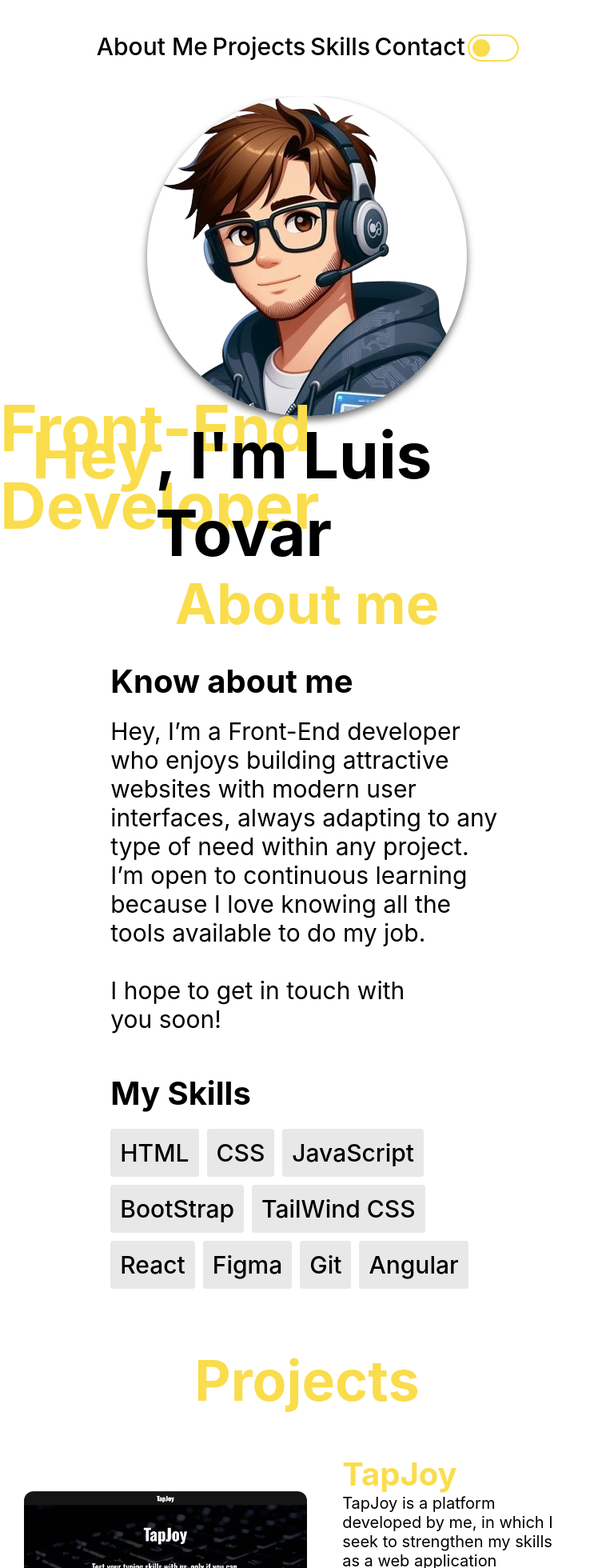
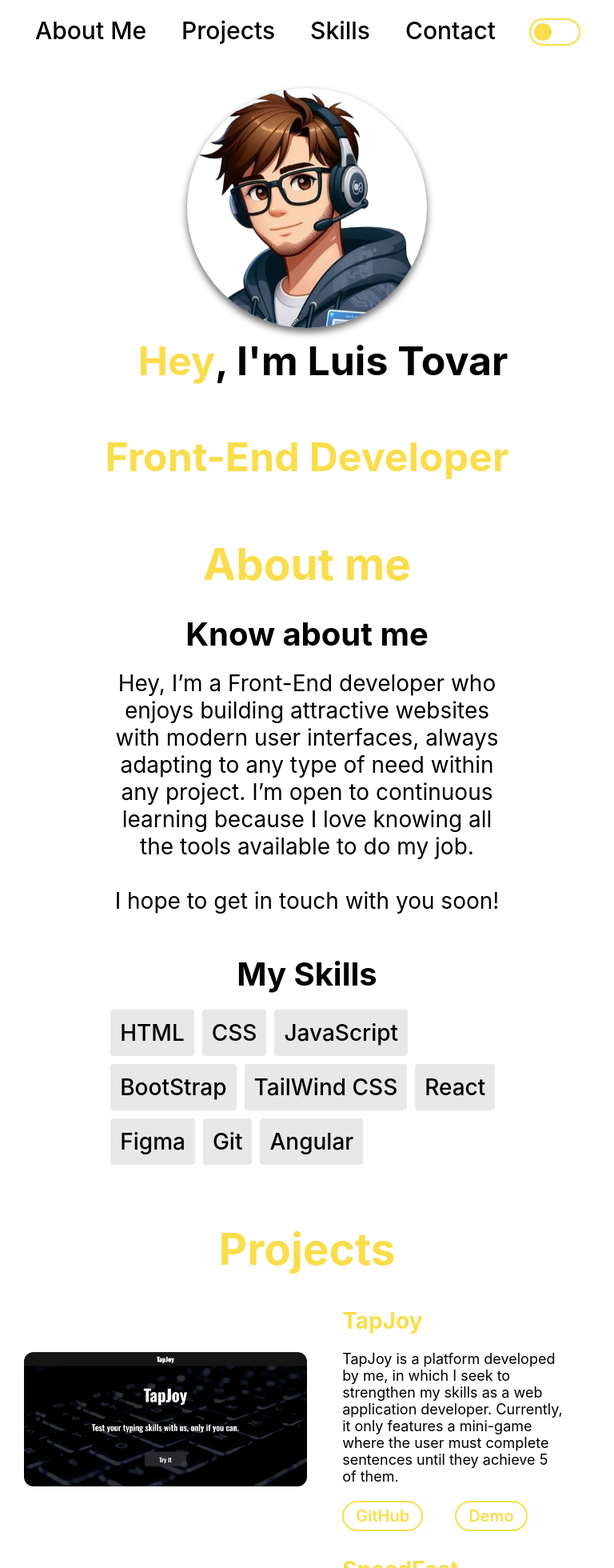
Before and after one commit to LTovarAlc/portflolio-ltovardev, a React (Create React App) app: page / in a window 768 px wide. Shown: the top 1960 px of the page at 80% size. Built offline with nearby package versions, Linux system fonts and the light colour scheme.

Commit message:
responsive en todas las tablets

```diff
--- a/src/components/aboutMe/aboutMe.css
+++ b/src/components/aboutMe/aboutMe.css
@@ -90,3 +90,71 @@
         font-size: 30px;
     }
 }
+
+@media screen and (max-width: 1024px) and (min-width: 820px){
+    .section-title{
+        font-size: 55px
+    }
+    .aboutMe-content{
+        display: flex;
+        flex-direction: column;
+        justify-content: center;
+        align-items: center;
+        gap: 50px;
+    }
+    .aboutMe-text{
+        width: 80%;
+    }
+    .aboutMe h3{
+        font-size: 40px;
+        text-align: center;
+    }
+    .aboutMe p{
+        text-align: center;
+        font-size: 28px;
+    }
+    .aboutMe-skills{
+        width: 80%;
+        display: flex;
+        flex-direction: column;
+        justify-content: center;
+        align-items: center;
+    }
+    .skills-container span{
+        font-size: 28px;
+    }
+}
+
+@media screen and (min-width: 768px) and (max-width: 820px){
+    .section-title{
+        font-size: 55px
+    }
+    .aboutMe-content{
+        display: flex;
+        flex-direction: column;
+        justify-content: center;
+        align-items: center;
+        gap: 50px;
+    }
+    .aboutMe-text{
+        width: 80%;
+    }
+    .aboutMe h3{
+        font-size: 40px;
+        text-align: center;
+    }
+    .aboutMe p{
+        text-align: center;
+        font-size: 28px;
+    }
+    .aboutMe-skills{
+        width: 80%;
+        display: flex;
+        flex-direction: column;
+        justify-content: center;
+        align-items: center;
+    }
+    .skills-container span{
+        font-size: 28px;
+    }
+}
--- a/src/components/footer/footer.css
+++ b/src/components/footer/footer.css
@@ -101,3 +101,65 @@
         font-size: 30px
     }
 }
+
+@media screen and (max-width: 1024px) and (min-width: 820px){
+    .principals-footer{
+        width: 80%;
+    }
+    .principals-footer h3{
+        font-size: 40px;
+    }
+    .principals-footer p{
+        font-size: 25px;
+        width: 100%;
+    }
+    .socials-footer h3{
+        font-size: 40px;
+    }
+    .footerUp{
+        flex-direction: column;
+    }
+    .socials-footer{
+        width: 80%;
+    }
+    .social-icon{
+        height: 50px;
+    }
+    .footerDown{
+        border-top: 5px solid hsl(50, 95%, 64%);
+    }
+    .footerDown p, span{
+        font-size: 30px
+    }
+}
+
+@media screen and (min-width: 768px) and (max-width: 820px){
+    .principals-footer{
+        width: 80%;
+    }
+    .principals-footer h3{
+        font-size: 40px;
+    }
+    .principals-footer p{
+        font-size: 25px;
+        width: 100%;
+    }
+    .socials-footer h3{
+        font-size: 40px;
+    }
+    .footerUp{
+        flex-direction: column;
+    }
+    .socials-footer{
+        width: 80%;
+    }
+    .social-icon{
+        height: 50px;
+    }
+    .footerDown{
+        border-top: 5px solid hsl(50, 95%, 64%);
+    }
+    .footerDown p, span{
+        font-size: 30px
+    }
+}
--- a/src/components/header/header.css
+++ b/src/components/header/header.css
@@ -126,10 +126,10 @@ input:checked + .slider {
 
 @media screen and (max-width: 1024px) {
   .header {
-    height: 15vh;
+    height: 10vh;
   }
   .header-list{
-    width: 70%;
+    width: 100%;
   }
   .menu-list__item-link{
     font-size: 30px;
--- a/src/components/introduce/introduce.css
+++ b/src/components/introduce/introduce.css
@@ -134,3 +134,56 @@
     font-size: 80px;
   }
 }
+@media screen and (max-width: 1024px) and (min-width: 820px){
+  .introduce{
+    height: 70vh;
+    display: flex;
+    align-items: center;
+  }
+  .button{
+    display: none;
+  }
+  .introduce-gretting{
+    display: flex;
+    flex-direction: column;
+    height: 70%;
+  }
+  .profilePic{
+    height: 350px;
+    animation: none;
+    transform: none;
+  }
+  .Hey, .name{
+    font-size: 70px;
+  }
+  .introduce-title{
+    font-size: 70px;
+  }
+}
+
+@media screen and (min-width: 768px) and (max-width: 820px){
+  .introduce{
+    height: 70vh;
+    display: flex;
+    align-items: center;
+  }
+  .button{
+    display: none;
+  }
+  .introduce-gretting{
+    display: flex;
+    flex-direction: column;
+    height: 70%;
+  }
+  .profilePic{
+    height: 300px;
+    animation: none;
+    transform: none;
+  }
+  .Hey, .name{
+    font-size: 50px;
+  }
+  .introduce-title{
+    font-size: 50px;
+  }
+}
--- a/src/components/projects/projects.css
+++ b/src/components/projects/projects.css
@@ -17,13 +17,14 @@
   display: flex;
   flex-direction: column;
   align-items: center;
+  gap: 100px;
+
 }
 
 .project-container {
   display: flex;
   justify-content: space-between;
   align-items: center;
-  width: 100%;
   height: 300px;
   padding: 10px 30px;
 }
@@ -40,7 +41,7 @@
 }
 
 .project-details {
-  height: 100%;
+  gap: 20px;
   width: 48%;
   padding: 10px 30px;
   display: flex;
@@ -54,9 +55,8 @@
 }
 
 .projects-links {
-  width: 55%;
   display: flex;
-  justify-content: space-between;
+  gap: 40px;
   align-items: center;
 }
 
@@ -114,3 +114,26 @@
     font-size: 20px;
   }
 }
+@media screen and (max-width: 1024px) and (min-width: 820px){
+  .projects-container{
+    width: 100%;
+  }
+  .project-name{
+    font-size: 30px;
+  }
+  .project-description{
+    font-size: 18px;
+  }
+}
+
+@media screen and (min-width: 768px) and (max-width: 820px){
+  .projects-container{
+    width: 100%;
+  }
+  .project-name{
+    font-size: 28px;
+  }
+  .project-description{
+    font-size: 18px;
+  }
+}
```
